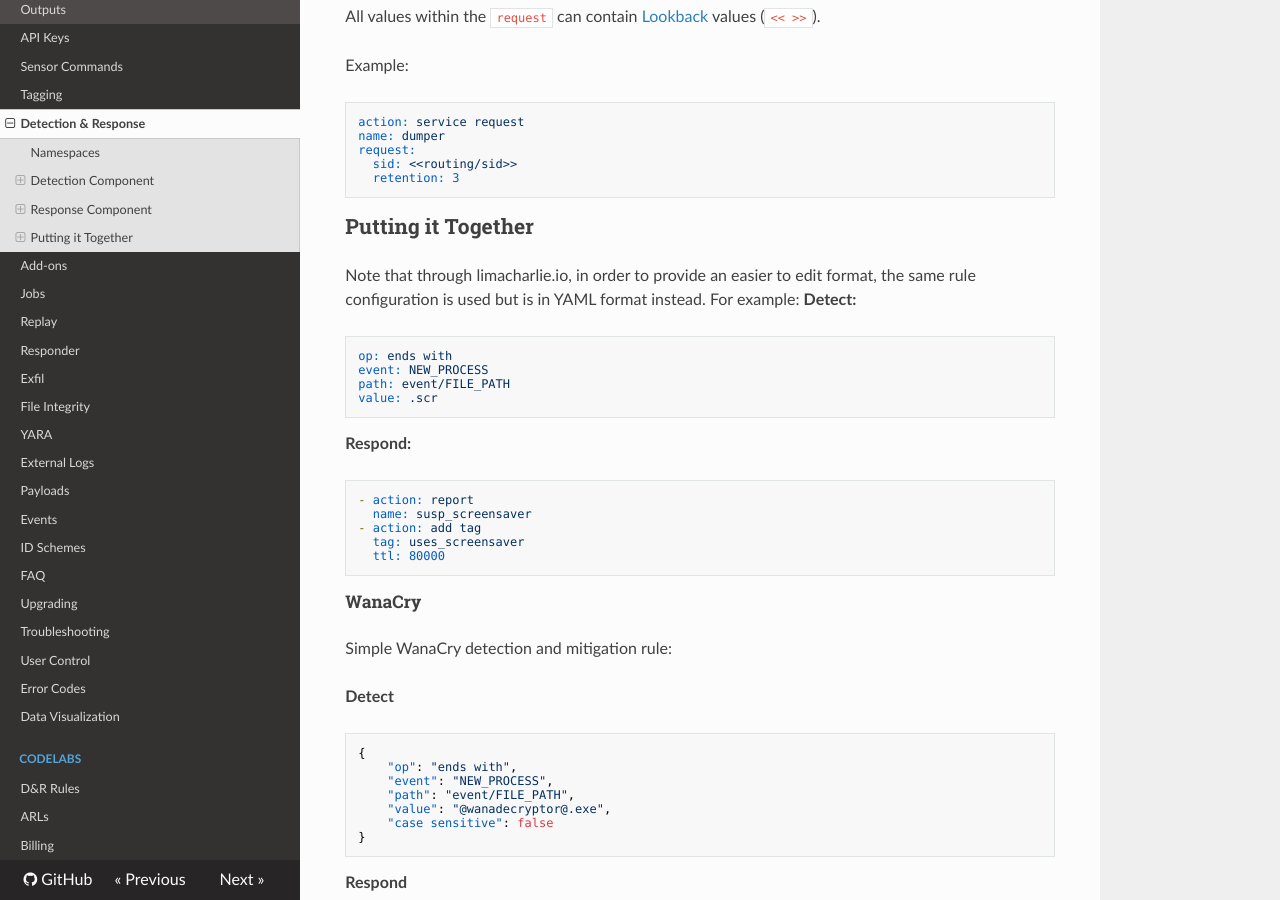
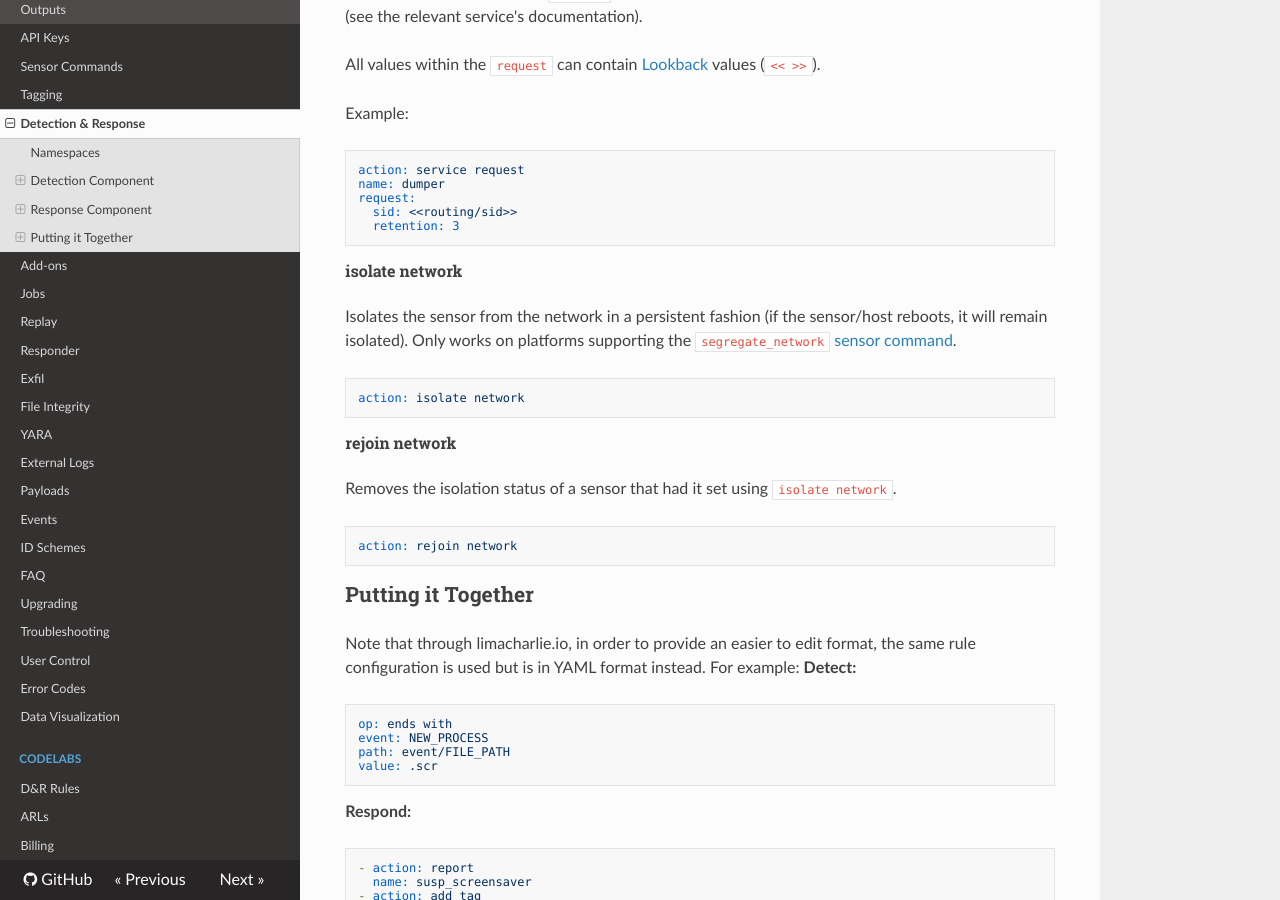
Before and after one commit to refractionPOINT/lce_doc, an MkDocs documentation site: the page built from docs/dr.md, in a window 1280 px wide and 900 px high, scrolled down 19143 px. Built offline with MkDocs 1.6.1, drawn with Linux system fonts in a browser that asks for light colours; nearby versions of some CDN libraries; old or Windows-style settings are respelled for this version of MkDocs; some of the changed text lies outside the part shown.

Commit message:
Adding doc for new network isolation scheme.

````diff
--- a/docs/dr.md
+++ b/docs/dr.md
@@ -778,6 +778,21 @@ request:
   retention: 3
 ```
 
+#### isolate network
+Isolates the sensor from the network in a persistent fashion (if the sensor/host reboots, it will remain isolated).
+Only works on platforms supporting the `segregate_network` [sensor command](sensor_commands.md#segregate_network).
+
+```yaml
+action: isolate network
+```
+
+#### rejoin network
+Removes the isolation status of a sensor that had it set using `isolate network`.
+
+```yaml
+action: rejoin network
+```
+
 ## Putting it Together
 
 Note that through limacharlie.io, in order to provide an easier to edit format, the same rule configuration
````
Also changed, not shown: docs/sensor_commands.md (+3 -0 lines).
